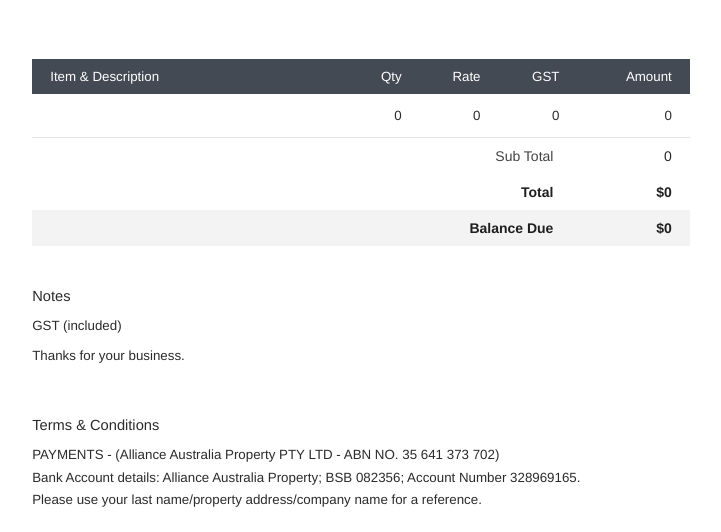
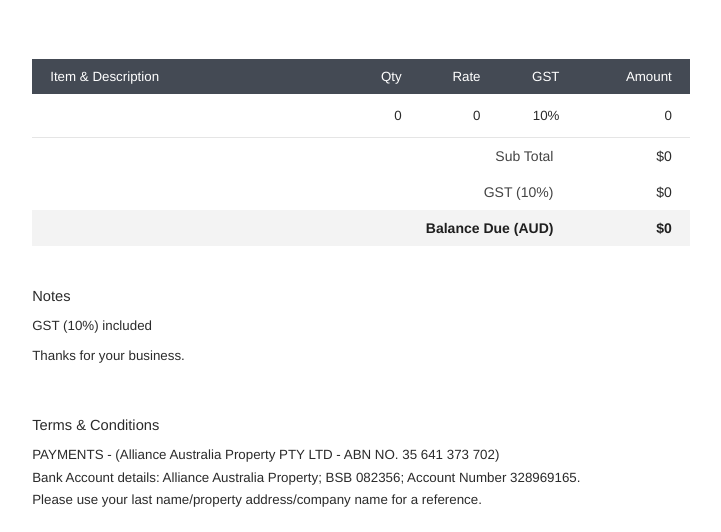
Before and after one commit to AllianceAustraliaProperty/smartval, a Flask app: template backend/templates/invoice.html in a window 1280 px wide. Shown: the part 360-892 px from the top of the page, without its empty margins (279-1000 px from the left). Run offline with Flask 3, Linux system fonts and the light colour scheme; the template is opened without the code that fills it, so the values that code supplies are empty.

Commit message:
style: refined invoice totals to separate base rate and GST

```diff
--- a/backend/blueprints/valuation_reports.py
+++ b/backend/blueprints/valuation_reports.py
@@ -1133,8 +1133,8 @@ def _build_invoice_context(report):
         'qty': 1.0,
         'rate': report_fee,
         'gst': gst_amount,
-        'amount': total_amount,
-        'subtotal': total_amount,
+        'amount': report_fee,
+        'subtotal': report_fee,
         'total': total_amount,
         'balance_due': total_amount,
     }
--- a/backend/templates/invoice.html
+++ b/backend/templates/invoice.html
@@ -261,7 +261,7 @@
           </td>
           <td>{{ '%.0f'|format(qty) }}</td>
           <td>{{ '%.0f'|format(rate) }}</td>
-          <td>{{ '%.0f'|format(gst) }}</td>
+          <td>10%</td>
           <td>{{ '%.0f'|format(amount) }}</td>
         </tr>
       </tbody>
@@ -271,23 +271,23 @@
       <tr class="row-subtotal">
         <td class="spacer"></td>
         <td class="label-cell">Sub Total</td>
-        <td class="amount-cell">{{ '%.0f'|format(subtotal) }}</td>
+        <td class="amount-cell">${{ '%.0f'|format(subtotal) }}</td>
       </tr>
-      <tr class="row-total">
+      <tr class="row-gst">
         <td></td>
-        <td class="label-cell">Total</td>
-        <td class="amount-cell">${{ '%.0f'|format(total) }}</td>
+        <td class="label-cell">GST (10%)</td>
+        <td class="amount-cell">${{ '%.0f'|format(gst) }}</td>
       </tr>
       <tr class="row-balance">
         <td></td>
-        <td class="label-cell">Balance Due</td>
+        <td class="label-cell">Balance Due (AUD)</td>
         <td class="amount-cell">${{ '%.0f'|format(balance_due) }}</td>
       </tr>
     </table>
 
     <div class="notes">
       <div class="heading">Notes</div>
-      <div class="gst-line">GST (included)</div>
+      <div class="gst-line">GST (10%) included</div>
       <div>Thanks for your business.</div>
     </div>
 
```
